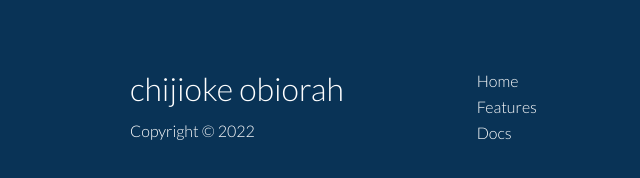
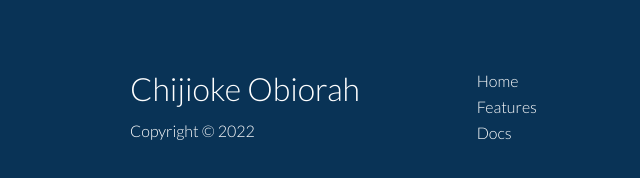
Before and after one commit to Mr12geez/Geezmoment-Hosting-Website, a plain HTML site: page features.html in a window 1280 px wide. Shown: the part 1295-1473 px from the top of the page, 0-640 px from the left. Drawn offline with Linux system fonts and the light colour scheme.

Commit message:
Update features.html

```diff
--- a/features.html
+++ b/features.html
@@ -98,7 +98,7 @@
     <footer class="footer bg-dark py-5">
         <div class="container grid grid-3">
             <div>
-                <h1>chijioke obiorah
+                <h1>Chijioke Obiorah
                 </h1>
                 <p>Copyright &copy; 2022</p>
             </div>
```
